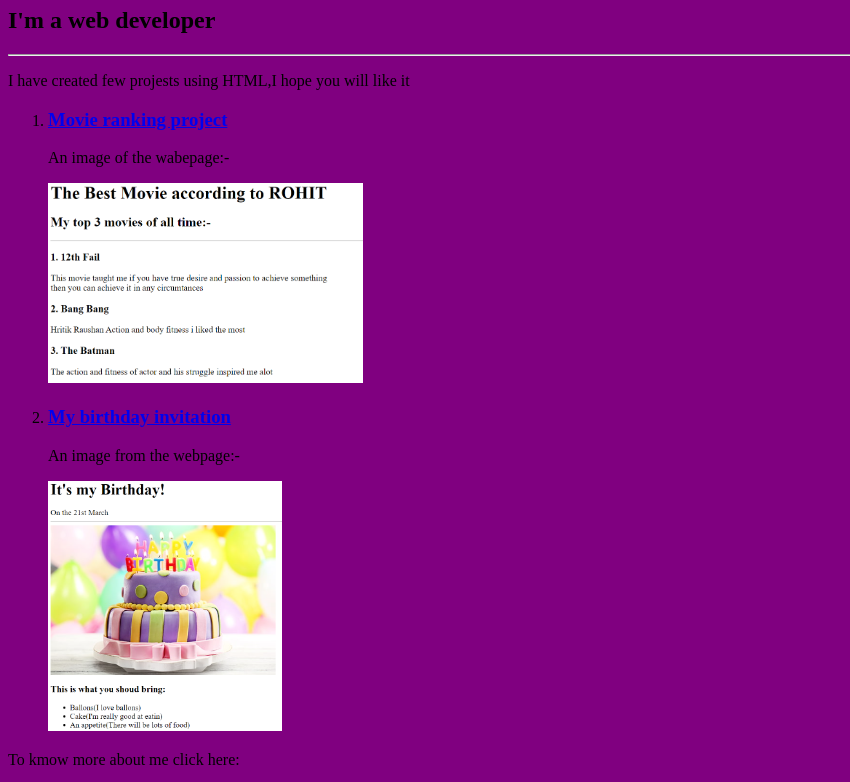
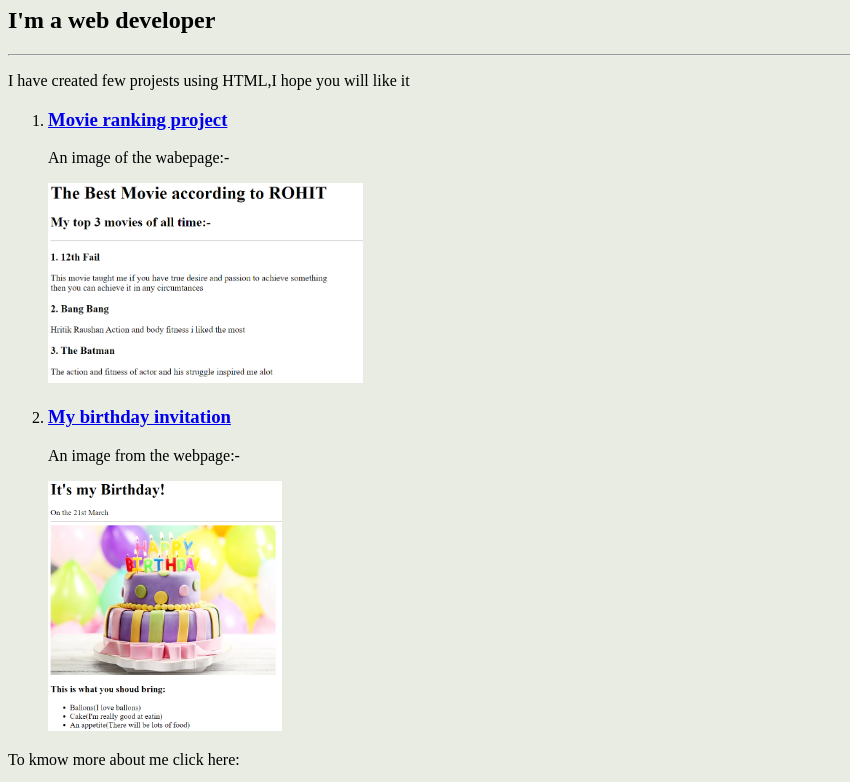
Before and after one commit to rohitsingh213/html-portfolio, a plain HTML site: page index.html in a window 1280 px wide. Shown: the part 73-855 px from the top of the page, without its empty margins (0-850 px from the left). Drawn offline with Linux system fonts and the light colour scheme.

Commit message:
Update index.html

```diff
--- a/index.html
+++ b/index.html
@@ -4,7 +4,7 @@
         <meta charset="UTF-8">
         <title>My Portfolio</title>
         </head>
-        <body style="background: purple">
+        <body style="background: rgb(232, 236, 227);">
             <center><h1 style="color: green">Rohit Singh's Portfolio</h1></center>
             <h2>I'm a web developer</h2>
             <hr>
```
